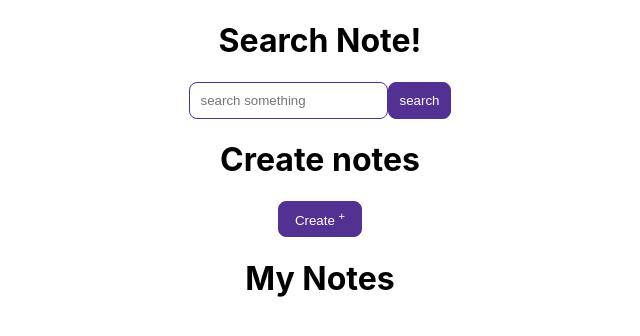
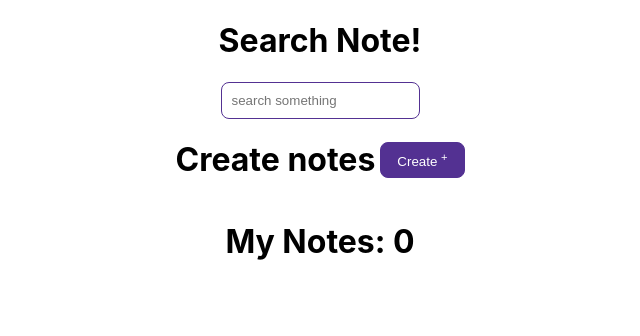
Before and after one commit to sujoncham/task-nona-life-style-assignment, a React (Create React App) app: page / in a window 1280 px wide. Shown: the top 336 px of the page, without its empty margins (320-960 px from the left). Built offline with nearby package versions, Linux system fonts and the light colour scheme.

Commit message:
note delete succesfull

```diff
--- a/src/App.js
+++ b/src/App.js
@@ -1,12 +1,15 @@
 import './App.css';
 import CreateNote from './conponents/CreateNote/CreateNote';
-import SearchField from './conponents/SearchField/SearchField';
 
 function App() {
+
+
+
+
   return (
     <div className="App">
       <h1>Search Note!</h1>
-      <SearchField />
+
       <CreateNote />
     </div>
   );
--- a/src/conponents/AddNote/AddNote.css
+++ b/src/conponents/AddNote/AddNote.css
@@ -1,14 +1,18 @@
 .add-container {
   width: 400px;
   margin: 0 auto;
-  border: 1px dotted #533192;
-  padding: 10px;
+  /* border: 1px dotted #533192; */
+  padding: 5px;
+}
+
+.add-text {
+  border-radius: 8px;
 }
 
 .add-note {
   background-color: #533192;
-  padding: 8px 16px;
-  border: none;
+  padding: 10px;
+  border: 1px solid #533192;
   border-radius: 8px;
   transition: all 0.3s;
   cursor: pointer;
--- a/src/conponents/AddNote/AddNote.js
+++ b/src/conponents/AddNote/AddNote.js
@@ -7,9 +7,10 @@ const NoteField = ({addNote, handleInputNote, setAddNote}) => {
     return (
         <div>
             <div className='add-container'>
-                <h1>Add Note</h1>
+
                 <textarea
                 type='text'
+                className='add-text'
                 cols="30" rows="10"
                 value={addNote}
                 placeholder='write something here'
--- a/src/conponents/CreateNote/CreateNote.css
+++ b/src/conponents/CreateNote/CreateNote.css
@@ -12,3 +12,18 @@
   border: 1px solid #533192;
   color: #533192;
 }
+
+.create-note {
+  display: flex;
+  justify-content: center;
+  align-items: center;
+  gap: 5px;
+}
+
+.main-container {
+  width: 500px;
+  margin: 0 auto;
+  display: flex;
+  justify-content: center;
+  align-items: center;
+}
--- a/src/conponents/CreateNote/CreateNote.js
+++ b/src/conponents/CreateNote/CreateNote.js
@@ -1,6 +1,7 @@
 import React, { useEffect, useState } from 'react';
 import AddNote from '../AddNote/AddNote';
 import MyNote from '../MyNote/MyNote';
+import SearchField from '../SearchField/SearchField';
 import './CreateNote.css';
 
 const getLocalNotes = ()=>{
@@ -17,13 +18,14 @@ const CreateNote = () => {
     const [show, setShow] = useState(false);
     const [addNote, setAddNote] = useState('');
     const [notes, setNotes] = useState(getLocalNotes());
+    const [searchNote, setSearchNote] = useState([])
 
     const handleInputNote = () =>{
         if(!addNote){
             console.log('data dont get');
         } else{
             setNotes([...notes, addNote]);
-            setAddNote('')
+            setAddNote('');
         }
 
     }
@@ -35,19 +37,34 @@ const CreateNote = () => {
         setShow(false);
     }
 
+    const handleSearch = text =>{
+        const filtered = notes.filter(note => note.includes(text));
+        setSearchNote(filtered);
+    }
+
     useEffect(()=>{
         localStorage.setItem('lists', JSON.stringify(notes));
-    }, [notes])
+        setSearchNote(notes)
+    }, [notes, searchNote])
 
     return (
-        <div>
+        <div className='main-container'>
             <div>
-                <h1>Create notes</h1>
-                {show && show ? "" : <button onClick={handleCreate} className='createBtn'>Create <sup>+</sup></button>}
-                {show && show ? <button onClick={handleClose} className='createBtn'>Close</button>: ''}
+                <SearchField handleSearch={handleSearch} />
+
+                <div className='create-note'>
+                    <h1>Create notes</h1>
+                    <div>
+                        {show && show ? "" : <button onClick={handleCreate} className='createBtn'>Create <sup>+</sup></button>}
+                        {show && show ? <button onClick={handleClose} className='createBtn'>Close</button>: ''}
+                    </div>
+                </div>
+
+                {show && show ? <AddNote handleInputNote={handleInputNote} addNote={addNote} setAddNote={setAddNote} /> : ''}
+
+                <MyNote setNotes={setNotes} searchNote={searchNote} notes={notes} />
+
             </div>
-            {show && show ? <AddNote handleInputNote={handleInputNote} addNote={addNote} setAddNote={setAddNote} /> : ''}
-            <MyNote notes={notes} show={show} />
         </div>
     );
 };
--- a/src/conponents/MyNote/MyNote.js
+++ b/src/conponents/MyNote/MyNote.js
@@ -1,16 +1,22 @@
 import React from 'react';
 import './MyNote.css';
 
-const MyNote = ({show, notes}) => {
+const MyNote = ({searchNote, notes, setNotes}) => {
+
+    const handleDelete = (id)=>{
+        const delNote = notes.filter((note, index)=>index !== id);
+        setNotes(delNote);
+    }
+
     return (
         <div className='my-container'>
-            <h1>My Notes</h1>
+            <h1>My Notes: {notes.length}</h1>
             <div className='notes'>
-                { notes && notes.map((note, index)=> <div className='mynote' key={index}>
+                { searchNote && searchNote.map((note, index)=> <div className='mynote' key={index}>
                     <p>{note}</p>
                     <div>
                         <button className='noteBtn'>edit</button>
-                        <button className='noteBtn'>del</button>
+                        <button onClick={()=>handleDelete(index)} className='noteBtn'>del</button>
                     </div>
                 </div> ) }
 
--- a/src/conponents/SearchField/SearchField.js
+++ b/src/conponents/SearchField/SearchField.js
@@ -1,10 +1,9 @@
 import React from 'react';
 import './SearchField.css';
-const SearchField = () => {
+const SearchField = ({handleSearch}) => {
     return (
         <div>
-            <input type="text" className='padd-class' placeholder='search something' />
-            <button className='searchBtn padd-class'>search</button>
+            <input onChange={handleSearch} type="text" className='padd-class' placeholder='search something' />
         </div>
     );
 };
```
Also changed, not shown: src/conponents/Home/Home.js (added, +54 -0 lines).
